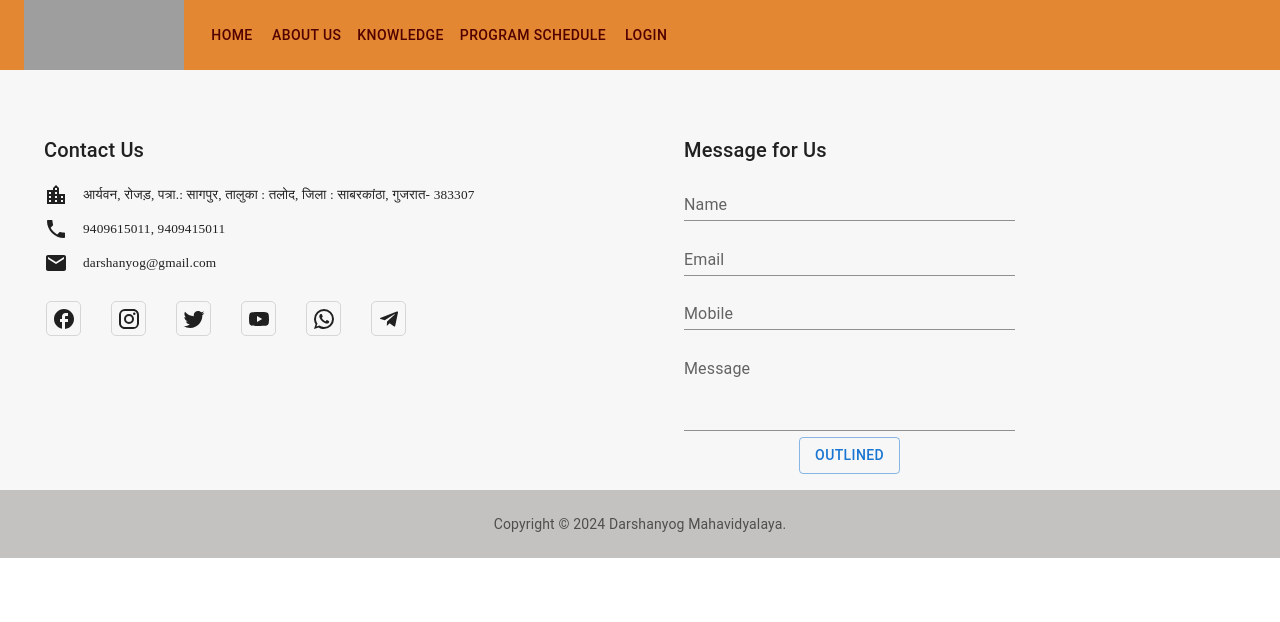
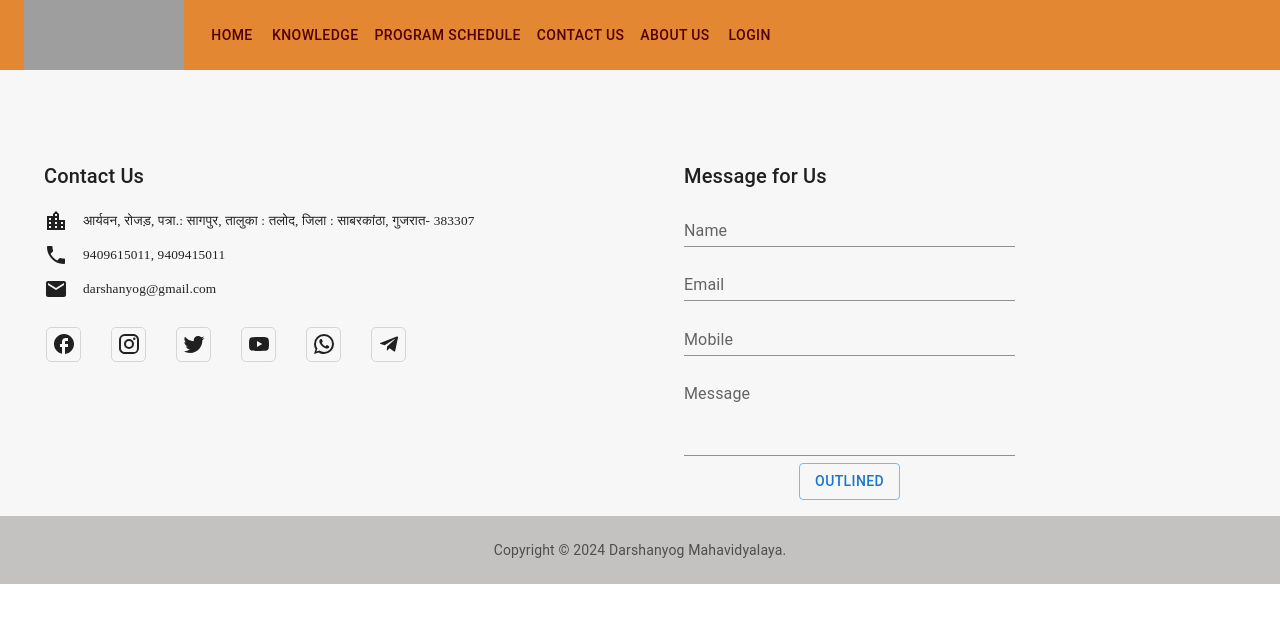
Before and after one commit to Ketandabhi18/darshan-yog-react, a React (Create React App) app: page /1 in a window 1280 px wide. Shown: the top 622 px of the page. Built offline with nearby package versions, Linux system fonts and the light colour scheme; grey boxes are pictures that could not be loaded; a web font is replaced by a local one.

Commit message:
view details page

```diff
--- a/src/Components/HeaderComponent.tsx
+++ b/src/Components/HeaderComponent.tsx
@@ -11,37 +11,7 @@ import Button from "@mui/material/Button";
 import MenuItem from "@mui/material/MenuItem";
 import { useNavigate } from "react-router-dom";
 import "./header.css";
-const pages = [
-  {
-    name: "home",
-    route: "/",
-  },
-  {
-    name: "About Us",
-    route: "/about-us",
-    options: [
-      { pageName: "About Us", route: "about-us" },
-      { pageName: "Aims & Ideals", route: "aims-ideals" },
-      { pageName: "key information", route: "key-info" },
-      { pageName: "Our Functionary", route: "our-functionary" },
-      { pageName: "Passed Scholar", route: "passed-scholar" },
-      { pageName: "Vision", route: "vision" },
-    ],
-  },
-  {
-    name: "Knowledge",
-    route: "/knowledge",
-    options: [
-      { pageName: "Knowledge", route: "/knowledge" },
-      { pageName: "Veda", route: "veda" },
-      { pageName: "Darshan", route: "darshan" },
-      { pageName: "Yoga", route: "yoga" },
-      { pageName: "The Light of truth", route: "life-of-truth" },
-    ],
-  },
-  { name: "Program Schedule", route: "/program-schedule" },
-];
-
+import { pages } from "../config/constants";
 const HeaderComponent = () => {
   const [anchorElNav, setAnchorElNav] = React.useState<null | HTMLElement>(
     null
@@ -69,7 +39,7 @@ const HeaderComponent = () => {
   const [anchorEl, setAnchorEl] = React.useState<any>({});
 
   const handleClick = (event: any, pageName: any, route: any) => {
-    const page: any = pages.find((p) => p.name === pageName);
+    const page: any = pages.find((p: any) => p.name === pageName);
     if (!Object.keys(page).includes("options")) {
       navigate(route);
     }
@@ -155,7 +125,7 @@ const HeaderComponent = () => {
                       display: { xs: "block", md: "none" },
                     }}
                   >
-                    {pages.map((page) => (
+                    {pages.map((page: any) => (
                       <MenuItem
                         key={page.name}
                         onClick={() => {
@@ -187,7 +157,7 @@ const HeaderComponent = () => {
                   LOGO
                 </Typography>
                 <Box sx={{ flexGrow: 1, display: { xs: "none", md: "flex" } }}>
-                  {pages.map((page) => (
+                  {pages.map((page: any) => (
                     <div key={page.name}>
                       <Button
                         onClick={(event) =>
@@ -212,7 +182,13 @@ const HeaderComponent = () => {
                               key={subItem.pageName}
                               onClick={() => {
                                 handleClose(page.name);
-                                navigate(subItem.route);
+                                navigate(subItem.route, {
+                                  state: {
+                                    content: subItem?.content
+                                      ? subItem?.content
+                                      : "",
+                                  },
+                                });
                               }}
                             >
                               {subItem.pageName}
--- a/src/RoutesAll.tsx
+++ b/src/RoutesAll.tsx
@@ -5,6 +5,7 @@ import Login from "./pages/Login";
 import Home from "./pages/Home";
 import AboutUs from "./pages/AboutUs";
 import ProgramSchedule from "./pages/ProgramSchedule";
+import ViewDetails from "./pages/ViewDetails";
 
 const RoutesAll = () => {
   return (
@@ -14,6 +15,7 @@ const RoutesAll = () => {
         <Route path="/log-in" element={<Login />} />
         <Route path="/about-us" element={<AboutUs />} />
         <Route path="/program-schedule" element={<ProgramSchedule />} />
+        <Route path="/:id" element={<ViewDetails />} />
       </Routes>
     </>
   );
--- /dev/null
+++ b/src/config/constants.ts
@@ -0,0 +1,63 @@
+export const pages: any = [
+  {
+    name: "home",
+    route: "/",
+  },
+
+  {
+    name: "Knowledge",
+    route: "/knowledge",
+    options: [
+      { pageName: "Knowledge", route: "/knowledge" },
+      { pageName: "Veda", route: "veda" },
+      { pageName: "Darshan", route: "darshan" },
+      { pageName: "Yoga", route: "yoga" },
+      { pageName: "The Light of truth", route: "light-of-truth" },
+    ],
+  },
+  { name: "Program Schedule", route: "/program-schedule" },
+  {
+    name: "Contact Us",
+    route: "/contact-us",
+  },
+  {
+    name: "About Us",
+    route: "/about-us",
+    options: [
+      {
+        pageName: "About Us",
+        route: "about-us",
+      },
+      {
+        pageName: "Aims & Ideals",
+        route: "aims-ideals",
+        content: `<div >
+        <h4>About Us</h4>
+
+        <p></p><p>Swāmi Satyapati ji Parivrājak founded theDarshan Yog MahāVidyālaya on 10 April 1986 (Chaitra Shukla Pratipada, Vikram Samvat 2043), as a unique educational institution solely dedicated for the welfare of the human race, i.e. the physical, moral and spiritual uplift of all. Situated 70 Km north of Ahmedābad, Gujarāt, India, the Vidyālaya is surrounded by a lush greenery (forest and nature).</p>
+
+  <p>Swāmiji has dedicated his life to serve humanity. His words and deeds are in perfect harmony, no divergence. True to his name, he has an unbendable faith in truth. Meticulous in his teaching methodology, he adheres strictly to time schedules and goals.</p>
+
+  <p>Under the leadership of Swāmi Satyapati ji the Darshan Yog MahāVidyālaya emerged as an illustrious training centre for Vaidik scholars, who in turn have dedicated themselves to train a new generation of scholars and disseminate the Sat Sanātan Vaidik Dharma (pristine Vaidik philosophy) in the far corners of India and abroad. The commendable work of Swāmi Satyapati ji wasduly acknowledged through a public felicitation ceremony held in 1999. Swami Ji &nbsp;donated the cheque of Rupees 51 Lakhs presented to him as award to establish the Vānprastha Sādhak Āshram.</p>
+
+  <p>The preceptors (āchāryas) and students (brahmachāris) of the Vidyālaya as well as well-wishers and donors had put up every possible effort to realise the Vānprastha Sādhak Āshram project. With the blessings of the Almighty, their hard work paid off as a real project. Based on the family tree concept, the Vānprastha Sādhak Āshram is indeed the brain child or product of the Darshan Yog MahāVidyālaya.</p>
+
+  <p>The Darshan Yog MahāVidyālaya has at all times maintained the spirit of dedication of its founder and inspiring figure,Swāmi Satyapati Ji Parivrājak. We are committed to empower scholars knowledgeable in Veda, Darshan philosophy and Vaidik Yog to fulfil the spiritual needs of the modern era, a knowledge-based society.</p>
+
+  <p>We extend a cordial invitation to you to spend a few days with us, a real break from the daily rush / routine, relax, meditate and benefit from the silence as well as be one with the nature, take advantage of the pavitra aroma (fragrant / divine atmosphere) emanating from Yajna, listen to the tweeting of birds, taste pure cow milk, etc.</p>
+
+  <p>The āchāryas and brahmachāris of the Vidyālaya would be pleased to answer your spiritual questions.</p>
+
+  <p>Join us to make faster spiritual progress and help others do the same.</p>
+
+  <p>Live life the way God meant.</p>
+  <p></p>
+        </div>`,
+      },
+      { pageName: "key information", route: "key-info" },
+      { pageName: "Our Functionary", route: "our-functionary" },
+      { pageName: "Passed Scholar", route: "passed-scholar" },
+      { pageName: "Vision", route: "vision" },
+    ],
+  },
+];
--- /dev/null
+++ b/src/pages/ViewDetails.tsx
@@ -0,0 +1,29 @@
+import React from "react";
+import { useLocation } from "react-router-dom";
+
+const ViewDetails = () => {
+  const location = useLocation();
+  const content = location.state?.content;
+  return (
+    <>
+      <div
+        style={{
+          backgroundColor: "rgb(247, 247, 247)",
+          display: "flex",
+          justifyContent: "center",
+          alignItems: "center",
+        }}
+      >
+        <div
+          style={{
+            width: "70%",
+            marginTop: "2%",
+          }}
+          dangerouslySetInnerHTML={{ __html: content }}
+        />
+      </div>
+    </>
+  );
+};
+
+export default ViewDetails;
```
